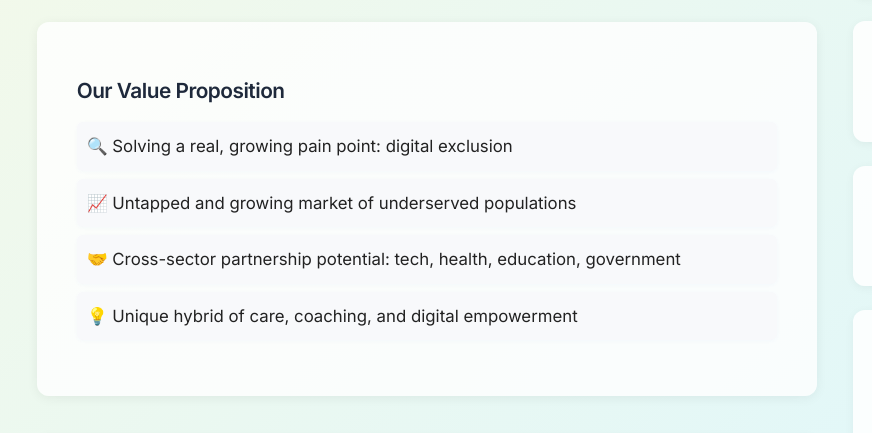
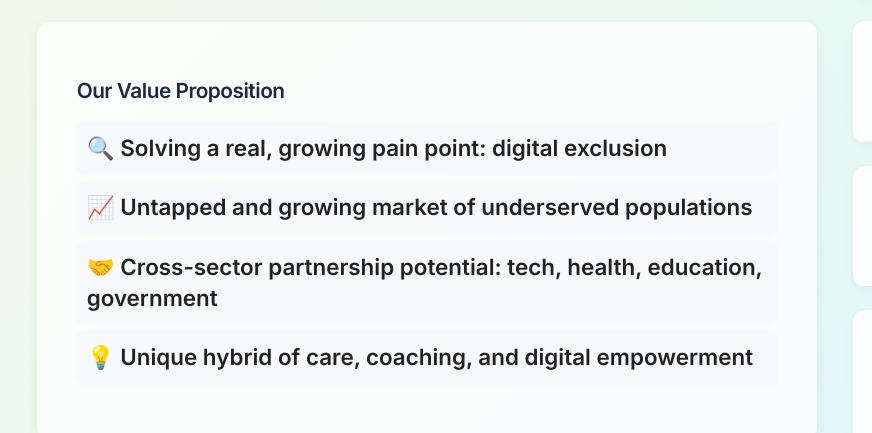
Before and after one commit to Jabroni777/ATA-Landing, a plain HTML site: page index.html in a window 1280 px wide. Shown: the part 1069-1502 px from the top of the page, 0-872 px from the left. Drawn offline with Linux system fonts and the light colour scheme; grey boxes are pictures that could not be loaded; a script that the page names is missing.

```diff
--- a/index.html
+++ b/index.html
@@ -69,6 +69,9 @@
       border-radius: 6px;
       margin-bottom: 8px;
       user-select: none;
+      font-size: 1.4rem; /* Increased for headline impact */
+      font-weight: 700; /* Make it bolder */
+      line-height: 1.4;
     }
 
     .offer-list li .tooltip {
```
